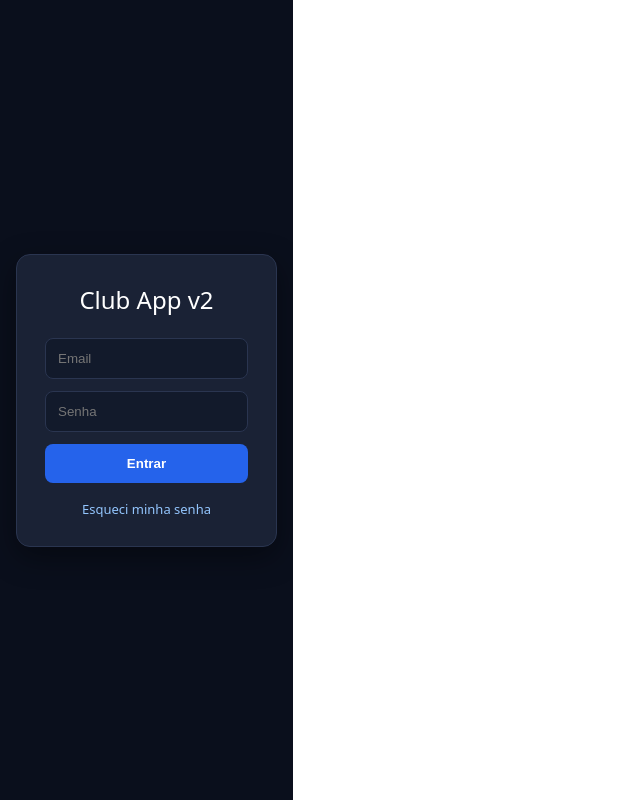
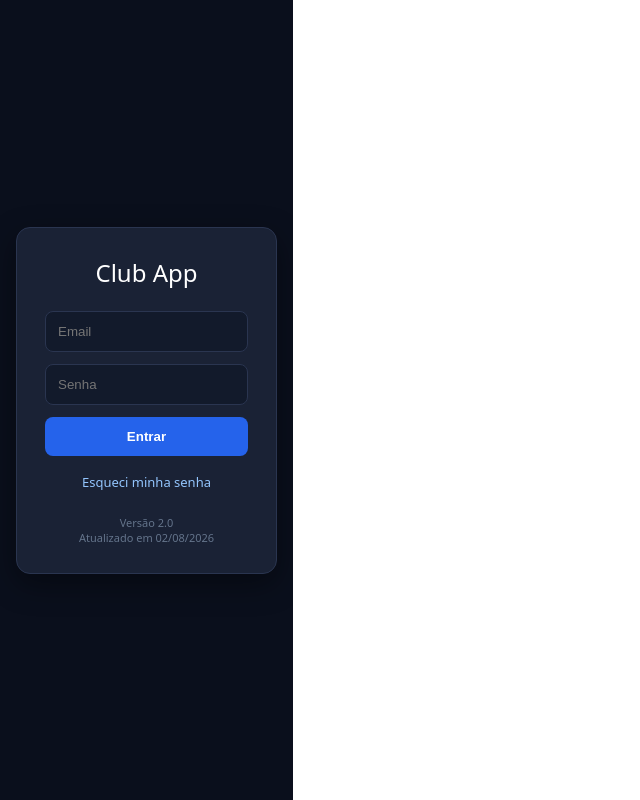
Before and after one commit to paulohenriquecosta3011/phcore-frontend, a React (Vite) app: page /login in a window 1280 px wide. Shown: the whole page, without its empty margins (0-640 px from the left). Built offline with nearby package versions, Linux system fonts and the light colour scheme.

Commit message:
Adiciona informacao de versao na tela de login

```diff
--- a/src/pages/Login/Login.css
+++ b/src/pages/Login/Login.css
@@ -112,4 +112,11 @@
   text-align: center;
   margin-bottom: 12px;
   border: 1px solid rgba(239, 68, 68, 0.3);
+
 }
+.app-version {
+  text-align: center;
+  color: #64748b;
+  font-size: 11px;
+  margin-top: 12px;
+}
--- a/src/pages/Login/Login.tsx
+++ b/src/pages/Login/Login.tsx
@@ -49,7 +49,7 @@ export default function Login() {
     <div className="login-container">
       <div className="login-box">
 
-        <h2>Club App v2</h2>
+        <h2>Club App</h2>
 
         {error && (
           <div className="error-message">
@@ -118,7 +118,10 @@ export default function Login() {
         >
           Esqueci minha senha
         </Link>
-
+        <div className="app-version">
+          Versão 2.0<br />
+          Atualizado em 02/08/2026
+        </div>
       </div>
     </div>
   );
```
